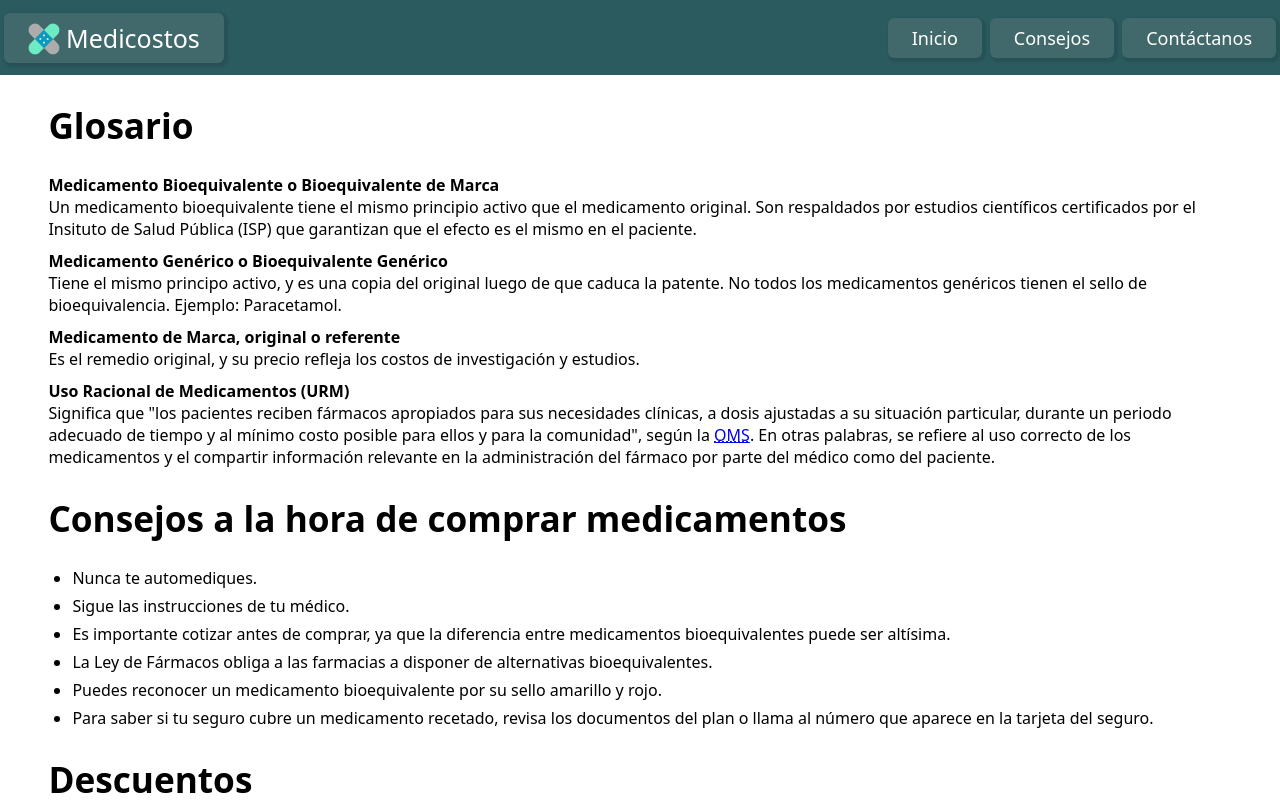
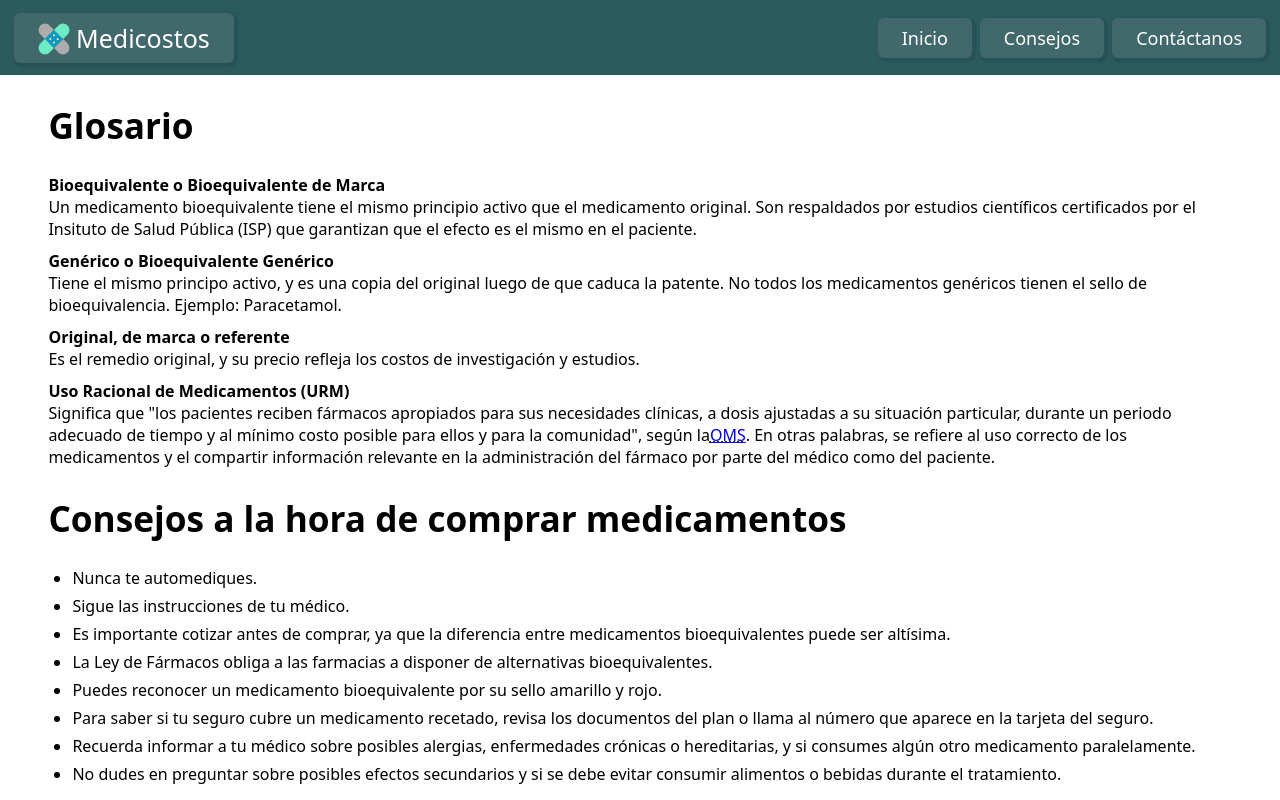
Before and after one commit to ttaxyy/medicostos, a React (Vite) app in the folder medicostos/: page /consejos in a window 1280 px wide. Shown: the top 800 px of the page. Built offline with nearby package versions, Linux system fonts and the light colour scheme; the HTML template or start-up script is replaced by a standard one.

Commit message:
Detalles en infocard y consejos + favicon

```diff
--- a/medicostos/src/Consejo/CardGrid.jsx
+++ b/medicostos/src/Consejo/CardGrid.jsx
@@ -67,7 +67,7 @@ const CardGrid = () => {
     <>
       <h2 className="subtitulo">Glosario</h2>
       <dl className="texto">
-        <dt>Medicamento Bioequivalente o Bioequivalente de Marca</dt>
+        <dt>Bioequivalente o Bioequivalente de Marca</dt>
         <dd>
           Un medicamento bioequivalente tiene el mismo principio activo que el
           medicamento original. Son respaldados por estudios científicos
@@ -75,16 +75,15 @@ const CardGrid = () => {
           garantizan que el efecto es el mismo en el paciente.
           {/* <br /><a href="https://www.sernac.cl/portal/604/w3-article-64747.html">Fuente.</a> */}
         </dd>
-        <dt>Medicamento Genérico o Bioequivalente Genérico</dt>
+        <dt>Genérico o Bioequivalente Genérico</dt>
         <dd>
           Tiene el mismo principo activo, y es una copia del original luego de
           que caduca la patente. No todos los medicamentos genéricos tienen el
           sello de bioequivalencia. Ejemplo: Paracetamol.
         </dd>
-        <dt>Medicamento de Marca, original o referente</dt>
+        <dt>Original, de marca o referente</dt>
         <dd>
-          Es el remedio original, y su precio refleja los costos de
-          investigación y estudios.
+          Es el remedio original, y su precio refleja los costos de investigación y estudios.
         </dd>
         <dt>
           Uso Racional de Medicamentos (<abbr>URM</abbr>)
@@ -93,12 +92,10 @@ const CardGrid = () => {
           Significa que "los pacientes reciben fármacos apropiados para sus
           necesidades clínicas, a dosis ajustadas a su situación particular,
           durante un periodo adecuado de tiempo y al mínimo costo posible para
-          ellos y para la comunidad", según la{" "}
+          ellos y para la comunidad", según la
           <abbr title="Organización Mundial de la Salud">
-            <a
-              href="https://apps.who.int/gb/ebwha/pdf_files/EB118/B118_6-sp.pdf"
-              target="_blank"
-            >
+            <a href="https://apps.who.int/gb/ebwha/pdf_files/EB118/B118_6-sp.pdf"
+              target="_blank">
               OMS
             </a>
           </abbr>
@@ -128,6 +125,14 @@ const CardGrid = () => {
           documentos del plan o llama al número que aparece en la tarjeta del
           seguro.
         </li>
+        <li>
+          Recuerda informar a tu médico sobre posibles alergias, enfermedades
+          crónicas o hereditarias, y si consumes algún otro medicamento paralelamente.
+        </li>
+        <li>
+          No dudes en preguntar sobre posibles efectos secundarios y si se debe evitar
+          consumir alimentos o bebidas durante el tratamiento.
+        </li>
       </ul>
       <h2 className="subtitulo">Descuentos</h2>
       <div className="card-grid">
--- a/medicostos/src/components/Card/InfoCard.jsx
+++ b/medicostos/src/components/Card/InfoCard.jsx
@@ -60,7 +60,6 @@ const InfoCard = ({ medication }) => {
           src={getFarmaciaImage(medication.farmaciaNombre)}
           onClick={mapClick} // Cambié mapClic a mapClick para consistencia
         />
-        <p>Ver Ubicación</p>
       </div>
     </div>
   );
--- a/medicostos/src/components/NavBar/NavBar.css
+++ b/medicostos/src/components/NavBar/NavBar.css
@@ -10,6 +10,7 @@ header {
   align-items: center;
   justify-content: space-between;
   font-size: 18px;
+  padding: 0 10px;
 }
 
 header a {
```
Also changed, not shown: medicostos/public/logo.svg (added).
